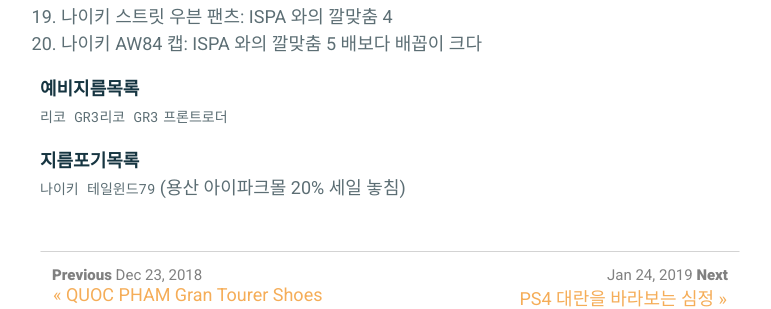
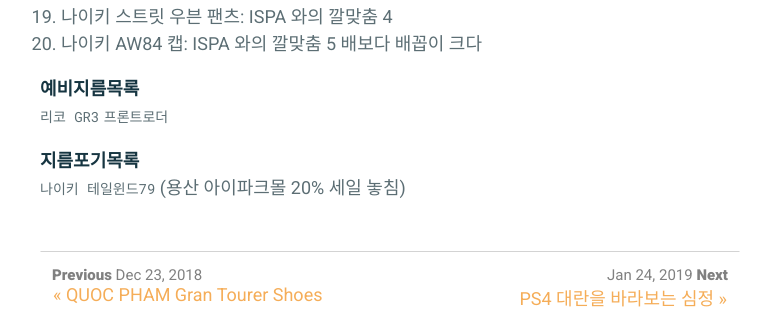
Before and after one commit to nnwb/nnwb.github.io, a Jekyll site: the page built from _posts/2019-01-01-2019buy.md, in a window 1280 px wide. Shown: the part 957-1266 px from the top of the page, without its empty margins (250-1021 px from the left). Built offline with Jekyll 4.4.1, drawn with Linux system fonts in a browser that asks for light colours; comment, search, counter and statistics services are not loaded.

Commit message:
Update 2019-01-01-2019buy.md

```diff
--- a/_posts/2019-01-01-2019buy.md
+++ b/_posts/2019-01-01-2019buy.md
@@ -34,7 +34,7 @@ comments: true
 
 
 **예비지름목록**
-`리코 GR3``리코 GR3` `프론트로더`
+`리코 GR3` `프론트로더`
 
 **지름포기목록**
 `나이키 테일윈드79` (용산 아이파크몰 20% 세일 놓침)
```
